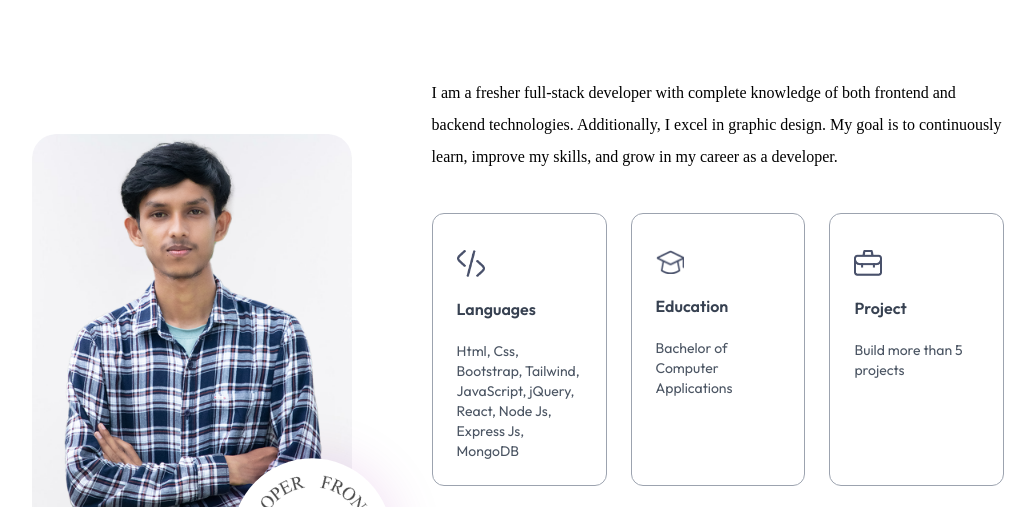
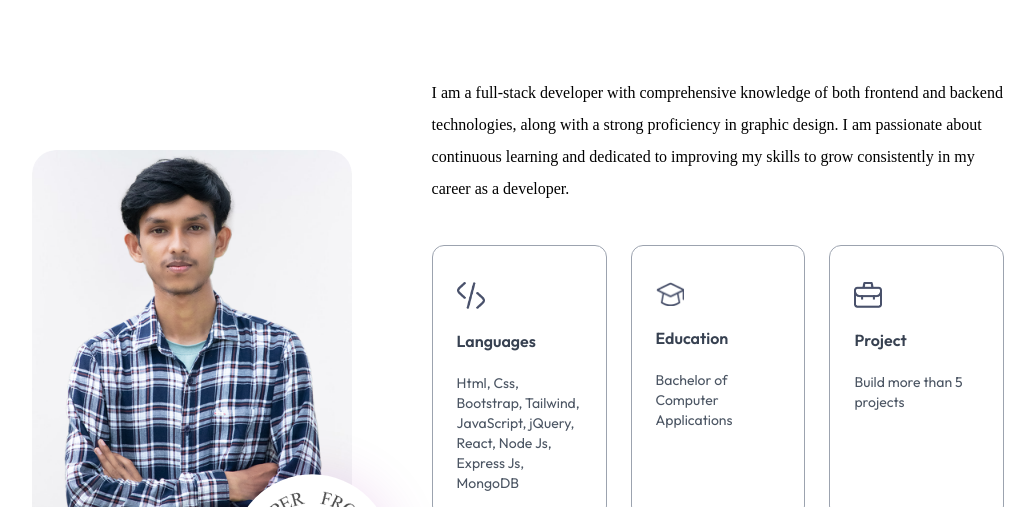
Before and after one commit to juman007/portfolio, a plain HTML site: page index.html in a window 1280 px wide. Shown: the part 927-1434 px from the top of the page, without its empty margins (122-1157 px from the left). Drawn offline with nearby package versions, Linux system fonts and the light colour scheme; a web font is replaced by a local one.

Commit message:
update about me text

```diff
--- a/index.html
+++ b/index.html
@@ -297,10 +297,11 @@
             </div>
             <div class="flex-1">
                <p class="mb-10 max-w-2xl font-Ovo">
-                  I am a fresher full-stack developer with complete knowledge of
-                  both frontend and backend technologies. Additionally, I excel
-                  in graphic design. My goal is to continuously learn, improve
-                  my skills, and grow in my career as a developer.
+                  I am a full-stack developer with comprehensive knowledge of
+                  both frontend and backend technologies, along with a strong
+                  proficiency in graphic design. I am passionate about
+                  continuous learning and dedicated to improving my skills to
+                  grow consistently in my career as a developer.
                </p>
 
                <ul class="grid grid-cols-1 sm:grid-cols-3 gap-6 max-w-2xl">
```
